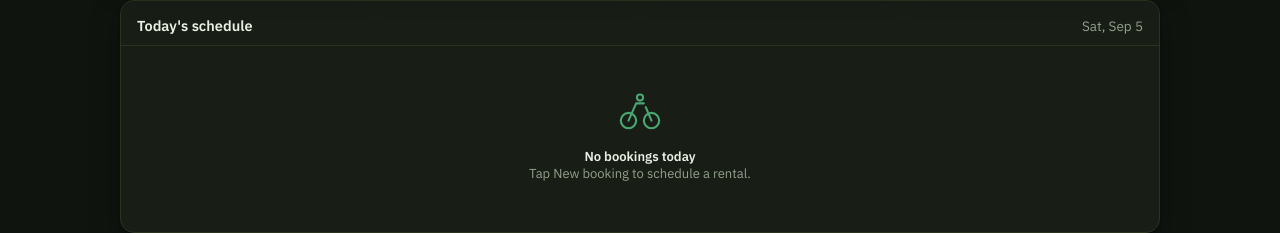
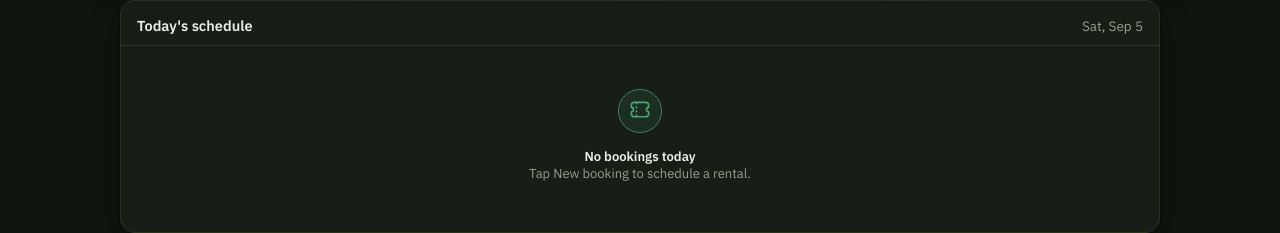
Before and after one commit to MeKabya/E-Manager, a plain HTML site: page index.html in a window 1280 px wide. Shown: the part 253-486 px from the top of the page. Drawn offline with Linux system fonts and the light colour scheme.

Commit message:
Update index.html

```diff
--- a/index.html
+++ b/index.html
@@ -493,7 +493,7 @@
     wrap.querySelector("#dash-add").addEventListener("click", ()=>openBookingModal(todayStr()));
   }
 
-  const ICON_LOGO = '<svg viewBox="0 0 48 48" fill="none" stroke-width="2.2" stroke-linecap="round" stroke-linejoin="round"><circle cx="12" cy="34" r="8"/><circle cx="36" cy="34" r="8"/><path d="M12 34L20 16h8M36 34l-6-14M20 16h5"/><circle cx="24" cy="10" r="3.2"/></svg>';
+  const ICON_LOGO = '<svg viewBox="0 0 64 64" fill="none"><circle cx="32" cy="32" r="30" fill="var(--accent-soft)"/><path d="M20 24a4 4 0 0 1 4-4h16a4 4 0 0 1 4 4v3a3 3 0 0 0 0 6v3a4 4 0 0 1-4 4H24a4 4 0 0 1-4-4v-3a3 3 0 0 0 0-6v-3Z" stroke="var(--accent)" stroke-width="2.2" stroke-linejoin="round"/><path d="M27 21v22" stroke="var(--accent)" stroke-width="2.2" stroke-linecap="round" stroke-dasharray="1 4.5"/></svg>';
   function emptyState(title,sub,icon){
     return `<div class="empty">
       ${icon || ICON_LOGO}
```
